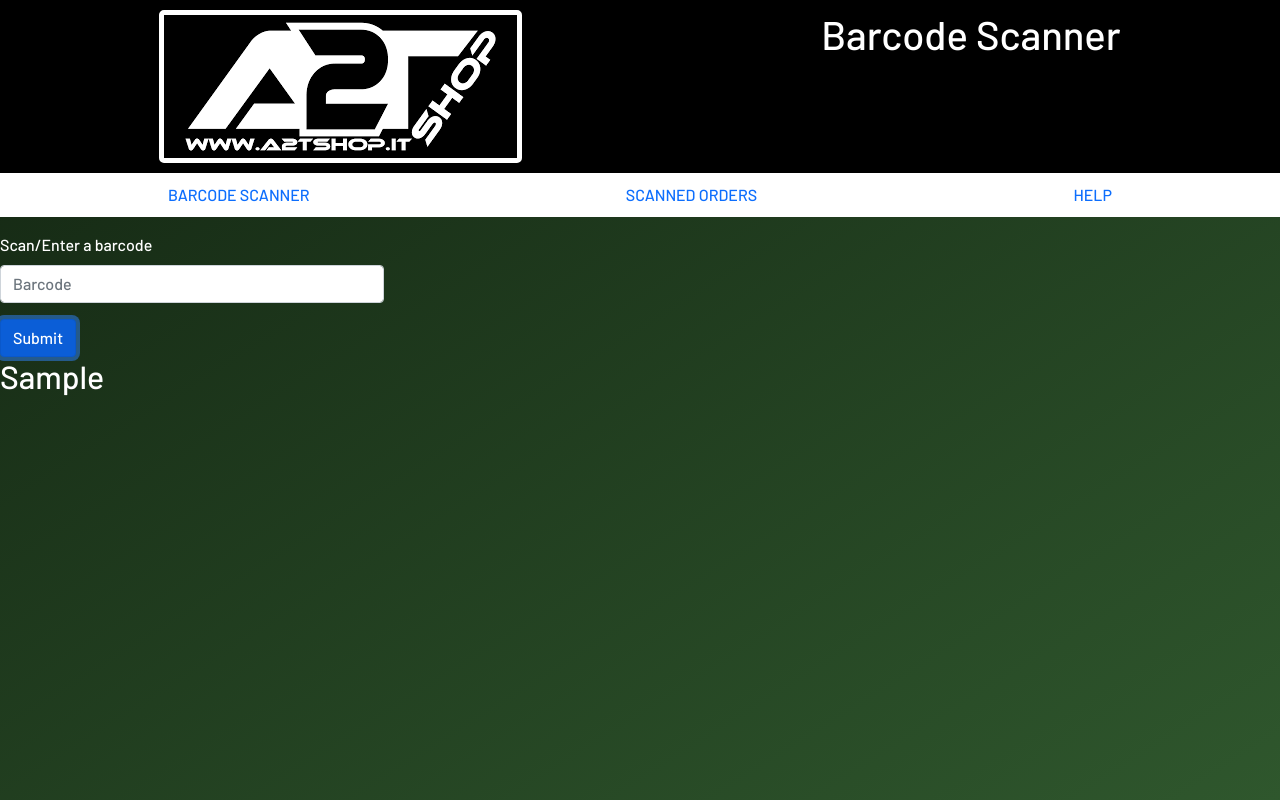
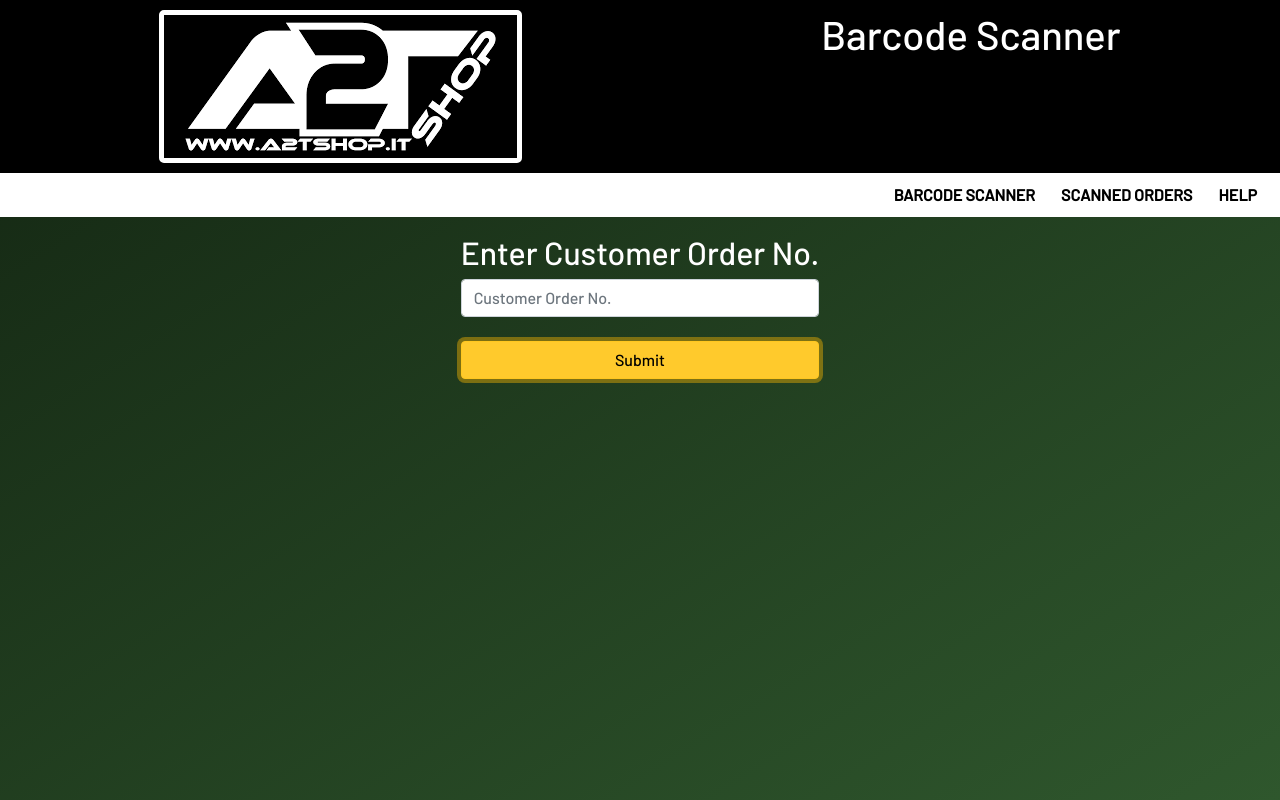
Before and after one commit to ange47rm/React-Barcode_Scanner, a React (Create React App) app: page / in a window 1280 px wide. Both pictures are taken after typing "Sample" into the empty fields and a click on the button "Submit". Built offline with nearby package versions, Linux system fonts and the light colour scheme.

Commit message:
Other logic/styling changes, issue with non-boolean loading prop and wrong order being submitted.

```diff
--- a/src/components/BarcodeScannerComponent.jsx
+++ b/src/components/BarcodeScannerComponent.jsx
@@ -1,9 +1,8 @@
-import {React, useState} from 'react';
-import OrderComponent from './OrderComponent';
+import { React, useState } from 'react';
 import Form from 'react-bootstrap/Form';
 import Button from 'react-bootstrap/Button'
 
-const BarcodeScannerComponent = ({ orders, loaded, captureBarcode }) => {
+const BarcodeScannerComponent = ({ captureBarcode, loading }) => {
 
     const [inputBarcode, setInputBarcode] = useState('');
 
@@ -20,29 +19,26 @@ const BarcodeScannerComponent = ({ orders, loaded, captureBarcode }) => {
         event.target.reset();               // ... and finally reset form field.
     }
 
-
-    if (!loaded) {
-        return (
-            <>
-                <h1>Orders</h1>
-                <p>Loading orders...</p>
-            </>)
-    }
+    const renderSubmitButton = () => {
+        if (loading) {
+            return <Button loading={true} variant="warning" type="submit">Fetching Order... <span className="spinner-border spinner-border-sm" role="status" aria-hidden="true"></span></Button>
+        } else {
+            return <Button loading={false} variant="warning" type="submit">Submit</Button>
+        }
+      }
 
     return (
         <>
-            <Form className='whiteText' onSubmit={handleBarcodeSubmit}>
-                <Form.Group className="mb-3">
-                    <Form.Label>Scan/Enter a barcode</Form.Label>
-                    <Form.Control id="barcodeInput" type="text" placeholder="Barcode" onChange={e => setInputBarcode(e.target.value)} required />
-                </Form.Group>
+            <div id="barcodeScanner">
+                <Form className="whiteText d-grid gap-2" onSubmit={handleBarcodeSubmit}>
+                    <Form.Group className="mb-3" id="barcodeInput">
+                        <h2>Enter Customer Order No.</h2>
+                        <Form.Control type="text" placeholder="Customer Order No." onChange={e => setInputBarcode(e.target.value)} required />
+                    </Form.Group>
 
-                <Button variant="primary" type="submit">
-                    Submit
-                </Button>
-            </Form>
-
-            <h2  className='whiteText'> {inputBarcode}</h2>
+                    {renderSubmitButton()}
+                </Form>
+            </div>
         </>
     )
 }
--- a/src/containers/BarcodeScannerContainer.jsx
+++ b/src/containers/BarcodeScannerContainer.jsx
@@ -1,38 +1,46 @@
-import React, { useState, useEffect } from "react";
-import { BrowserRouter as Router, Routes as Switch, Route } from "react-router-dom";
-
+import React, { useState } from "react";
+import { BrowserRouter as Router, Route, Routes as Switch } from "react-router-dom";
 import BarcodeScannerComponent from '../components/BarcodeScannerComponent';
 import HeaderComponent from '../components/HeaderComponent';
+import HelpComponent from '../components/HelpComponent';
 import ScannedOrdersComponent from '../components/ScannedOrdersComponent';
-import HelpComponent from '../components/HelpComponent';
-
 
 const BarcodeScannerContainer = () => {
 
-    const [orders, setOrders] = useState([]);
     const [loaded, setLoaded] = useState(false);
-    const [barcode, setBarcode] = useState('');     // the barcode that the BarcodeScannerComponent component will "pass up"
+    const [loading, setLoading] = useState(false);
+    const [inputOrderNo, setInputOrderNo] = useState('');
+    const [barcode, setBarcode] = useState('');             // the barcode that the BarcodeScannerComponent component will "pass up"
+    const [validOrder, setValidOrder] = useState(undefined);
 
-
-    async function fetchOrders() {
+    async function fetchOrder(inputOrderNo) {
+        setLoading(true);
+        inputOrderNo = inputOrderNo.toUpperCase();
         await fetch("./orders.json")
             .then(res => res.json())
             .then((data) => {
-                setOrders(data);
-                setLoaded(true);
+                for (let order of data) {
+                    if (inputOrderNo === order.orderNo) {
+                        setValidOrder(order);
+                        console.log(validOrder);
+                    }
+                }
             })
+        setLoading(false);
     }
 
+    function retrieveCustomerOrder(inputOrderNo) {
+        inputOrderNo.trim();
+        setInputOrderNo(inputOrderNo);// needed?
+        fetchOrder(inputOrderNo);
 
-    useEffect(() => {
-        fetchOrders();
-    }, []);
+    }
 
     return (
         <Router>
             <HeaderComponent />
             <Switch>
-                <Route exact path="/" element={<BarcodeScannerComponent orders={orders} loaded={loaded} captureBarcode={inputBarcode => setBarcode(inputBarcode)}/>} />
+                <Route exact path="/" element={<BarcodeScannerComponent captureBarcode={retrieveCustomerOrder} loading={loading} />} />
                 <Route path="/scanned-orders" element={<ScannedOrdersComponent />} />
                 <Route path="/help" element={<HelpComponent />} />
             </Switch>
--- a/src/index.css
+++ b/src/index.css
@@ -23,18 +23,34 @@ ul {
 
 .navlink {
   text-decoration: none;
-}
-
-#barcodeInput {
-  width: 30%;
+  color: black;
+  font-weight: bolder;
+  padding: 13px;
 }
 
 #navbar {
   display: flex;
   flex-direction: row;
-  justify-content: space-around;
+  justify-content: flex-end;
   padding: 10px;
   background-color: white;
+}
+
+#barcodeScanner {
+  display: flex;
+  flex-direction: row;
+  justify-content:center;
+}
+
+#barcodeInput {
+  width: 100%;
+}
+
+#submitButton {
+  color: #000;
+  background-color: #ffc107;
+  border-color: #ffc107;
+  width: -webkit-fill-available;
 }
 
 #header {
```
